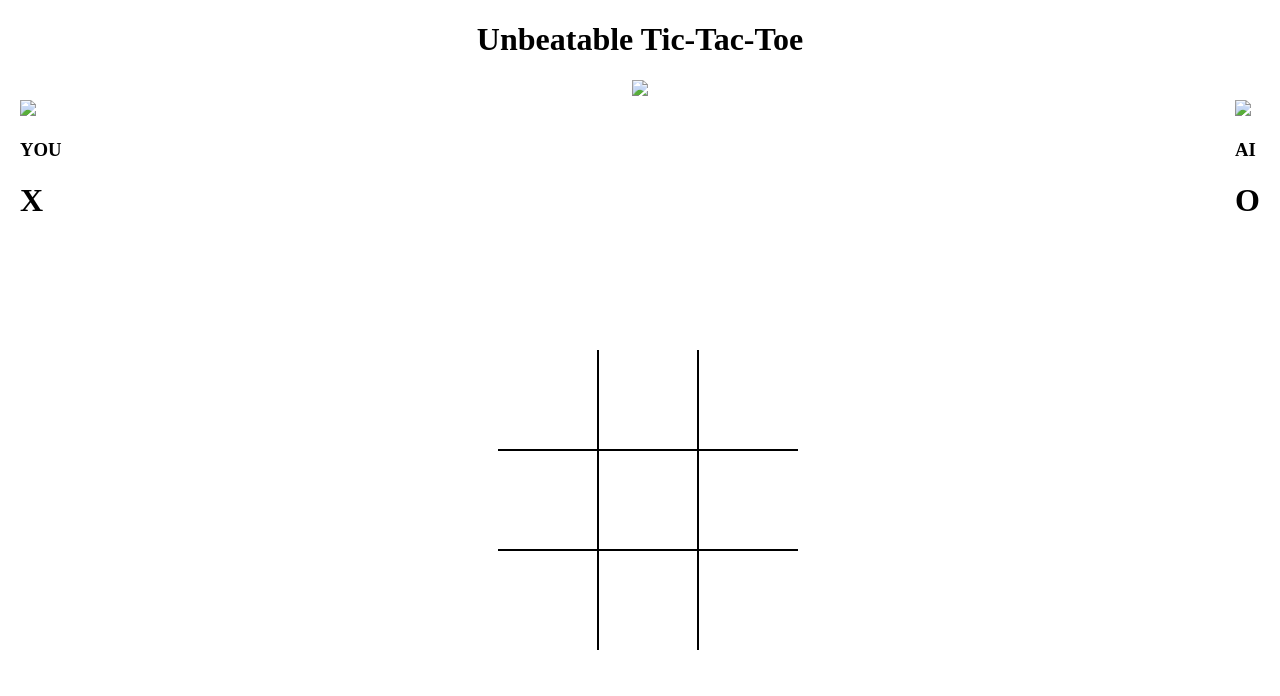
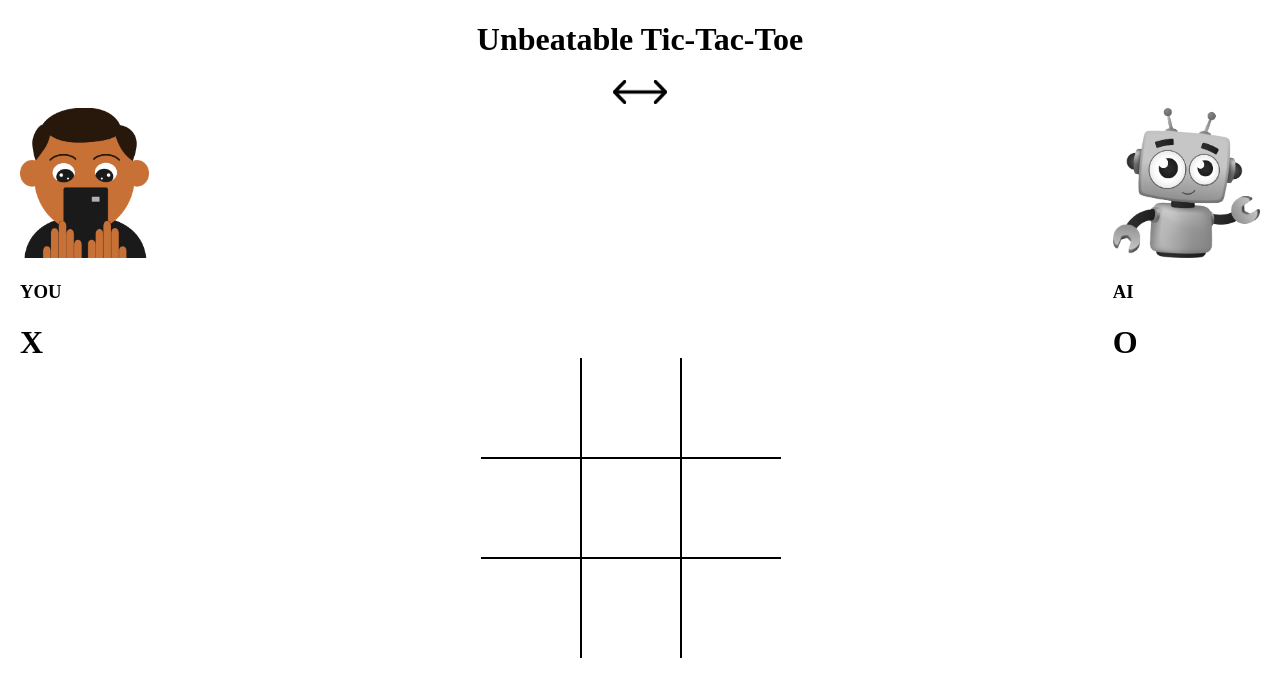
Before and after one commit to codeDamon/Unbeatable-AI-Tic-Tac-Toe, a plain HTML site: page index.html in a window 1280 px wide. Drawn offline with Linux system fonts and the light colour scheme; the site is published under a folder, as on GitHub Pages, so addresses that start at the root find nothing.

Commit message:
Solve - images not displaying issue

```diff
--- a/index.html
+++ b/index.html
@@ -13,12 +13,12 @@
         <h1>Unbeatable Tic-Tac-Toe</h1>
     </div>
     <div align="center">
-        <img src="/resources/arrow.png" id="switch" height="24px" weight="24px">
+        <img src="./resources/arrow.png" id="switch" height="24px" weight="24px">
     </div>
 
     <div class="wrapper">
         <div >
-            <img src="/resources/user.png" height="150px" weight="150px">
+            <img src="./resources/user.png" height="150px" weight="150px">
             <h3>YOU</h3>
             <h1>X</h1>
         </div>
@@ -36,7 +36,7 @@
         </div>
 
         <div class="center">
-            <img src="/resources/ai_bot.png" height="150px" weight="150px">
+            <img src="./resources/ai_bot.png" height="150px" weight="150px">
             <h3>AI</h3>
             <h1>O</h1>
         </div>
```
